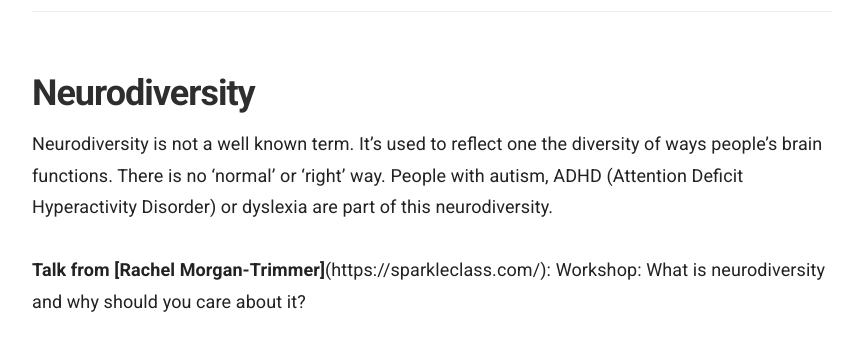
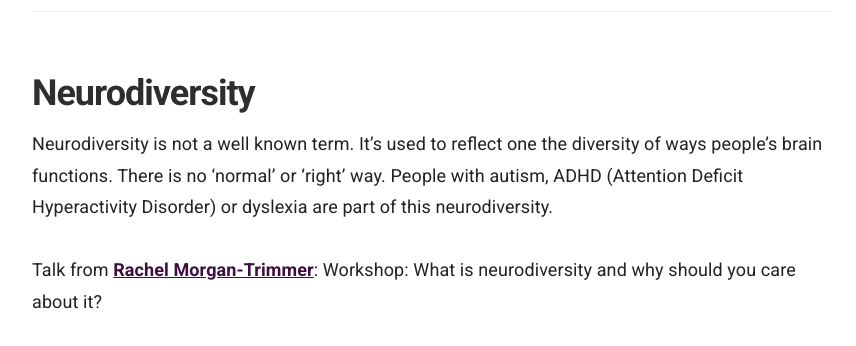
Before and after one commit to numbat70/inclusion2021, a Jekyll site: the page built from _docs/accessibility/advice-specific.md, in a window 1280 px wide and 900 px high, scrolled down 1262 px, cut to the strip 0-346 px from the top of the window. Shown: the whole strip, without its empty margins (358-1214 px from the left). Built offline with Jekyll 4.4.1, drawn with Linux system fonts in a browser that asks for light colours; some of the changed text lies outside the part shown.

Commit message:
SK- try things for links

```diff
--- a/_docs/accessibility/advice-specific.md
+++ b/_docs/accessibility/advice-specific.md
@@ -5,10 +5,10 @@ order: 7
 ---
 
 Quick access:
-- [Neurodiversity](/#neurodiversity)
-  - [Autism](/#autism)
-  - [ADHD](/#adhd) - Attention Deficit Hyperactivity Disorder
-  - [Dyslexia](/#dyslexia)
+- [Neurodiversity](#neurodiversity)
+  - [Autism](#autism)
+  - [ADHD](/inclusion/accessibility/advice-specific/#adhd) - Attention Deficit Hyperactivity Disorder
+  - [Dyslexia](inclusion/accessibility/advice-specific/#dyslexia)
   - [Dyspraxia](/#dyspraxia)
 - [Blindness and visual impairments](/#blindness-and-visual-impairments)
 - [Deaf and hearing impairments](/#deaf-and-hearing-impairments)
@@ -20,10 +20,11 @@ These [posters from the Home Offcice Digital](https://github.com/UKHomeOffice/po
 ## Neurodiversity
 Neurodiversity is not a well known term. It’s used to reflect one the diversity of ways people’s brain functions. There is no ‘normal’ or ‘right’ way. People with autism, ADHD (Attention Deficit Hyperactivity Disorder) or dyslexia are part of this neurodiversity.
 
-**Talk from [Rachel Morgan-Trimmer]**(https://sparkleclass.com/): Workshop: What is neurodiversity and why should you care about it?
+Talk from [**Rachel Morgan-Trimmer**](https://sparkleclass.com/): Workshop: What is neurodiversity and why should you care about it?
 <iframe title="Workshop: What is neurodiversity and why should you care about it?" width="624" height="468" src="https://www.youtube.com/embed/HdrbrHVD11I" frameborder="0" allow="accelerometer; autoplay; clipboard-write; encrypted-media; gyroscope; picture-in-picture" allowfullscreen></iframe>
 
 ### Simple tips
+
 **1. Tell people what to expect**
 Whether it’s a meeting, an event, a webinar or an application on a website: Tell them when it will start, if there will be a break, how long it will last, who will take part, what is expected of them.
 
@@ -80,6 +81,7 @@ Neurodiverse people are often seen as a challenge or a problem, but treating the
 ### Autism
 
 Autism is a spectrum condition and affects everyone differently. There are differences in communication, sensory processing, social understanding and how you process information.
+
 ![infinity symbol with rainbow colours](/inclusion/accessibility/files/neurodiversity.jpg)
 The infinity symbol represents autistic pride (Istock art)
 
@@ -91,7 +93,7 @@ To understand more, visit differentminds.scot #Differentminds
 
 Women are often diagnosed very late as there are still a lot of misconceptions about what autism is.
 
-What women with autism want you to know
+What women with autism want you to know:
 <iframe title="What women with autism want you to know" width="560" height="322" src="https://www.youtube.com/embed/NwEH9Ui4HV8" frameborder="0" allow="accelerometer; autoplay; encrypted-media; gyroscope; picture-in-picture" allowfullscreen></iframe>
 
 A shorter video:
@@ -107,10 +109,10 @@ A good resource of videos to explain the wide range of aspects of Dyslexia: [Dys
 
 ## Blindness and visual impairments
 
-How 3 blind women use tech
+How 3 blind women use tech:
 <iframe title="How 3 blind women use tech" width="848" height="477" src="https://www.youtube.com/embed/pjb-EbBvikw" frameborder="0" allow="accelerometer; autoplay; clipboard-write; encrypted-media; gyroscope; picture-in-picture" allowfullscreen></iframe>
 
-How a screen reader user surf the web - Leonie Watson is an accessiblity specialist.
+How a screen reader user surf the web - Leonie Watson is an accessiblity specialist:
 <iframe title="How a screen reader user surf the web " width="848" height="477" src="https://www.youtube.com/embed/OUDV1gqs9GA" frameborder="0" allow="accelerometer; autoplay; clipboard-write; encrypted-media; gyroscope; picture-in-picture" allowfullscreen></iframe>
 
 ## Deaf and hearing impairments
```
